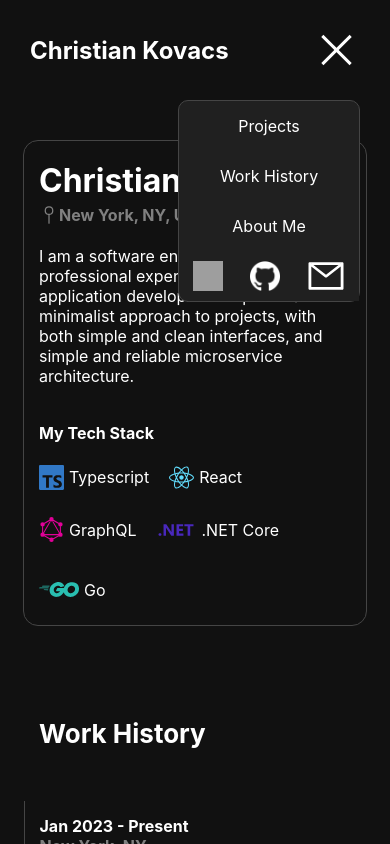
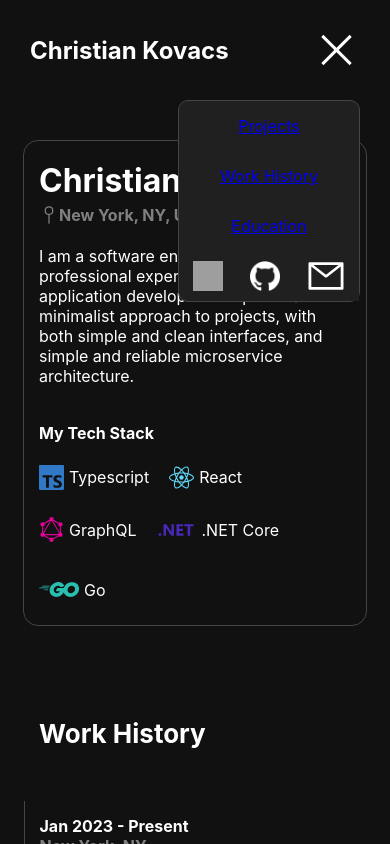
Before and after one commit to ckovacsdev/portfolio, a React (Create React App) app: page / in a window 390 px wide. Both pictures are taken after a click on the button 336 px from the left and 50 px from the top of the page. Shown: the top 844 px of the page. Built offline with nearby package versions, Linux system fonts and the light colour scheme; grey boxes are pictures that could not be loaded; the HTML template or start-up script is replaced by a standard one.

Commit message:
add links to divs

```diff
--- a/src/App.tsx
+++ b/src/App.tsx
@@ -14,12 +14,12 @@ function App() {
         <ProfileCard />
 
         <div className='home-page-block'>
-          <h1 className='home-page-title'> Work History </h1>
+          <h1 className='home-page-title' id='work_history'> Work History </h1>
           <WorkHistory />
         </div>
 
         <div className='home-page-block'>
-          <h1 className='home-page-title'> Education </h1>
+          <h1 className='home-page-title' id='education'> Education </h1>
           <EducationCard />
         </div>
 
--- a/src/components/header/header.tsx
+++ b/src/components/header/header.tsx
@@ -38,8 +38,8 @@ export const Header = () => {
                 <div className='header-section-container section-links'>
                     <div className='header-menu-links'>
                         <a href='#' className='header-menu-link'> Projects </a>
-                        <a href='#' className='header-menu-link'> Work History </a>
-                        <a href='#' className='header-menu-link'> About Me </a>
+                        <a href='#work_history' className='header-menu-link'> Work History </a>
+                        <a href='#education' className='header-menu-link'> Education </a>
                     </div>
                 </div>
 
@@ -68,9 +68,9 @@ export const Header = () => {
 
             {isOpen &&
                 <div className='header-dropdown-menu'>
-                    <div className='header-dropdown-menu-item'> Projects </div>
-                    <div className='header-dropdown-menu-item'> Work History </div>
-                    <div className='header-dropdown-menu-item'> About Me </div>
+                    <a href='#' className='header-dropdown-menu-item'> Projects </a>
+                    <a href='#work_history' className='header-dropdown-menu-item'> Work History </a>
+                    <a href='#education' className='header-dropdown-menu-item'> Education </a>
 
                     <div className='header-dropdown-item-icons'>
                         <a href={LinkedInUrl} target='_blank' rel='noopener noreferrer' className='dropdown-icon-container'>
```
